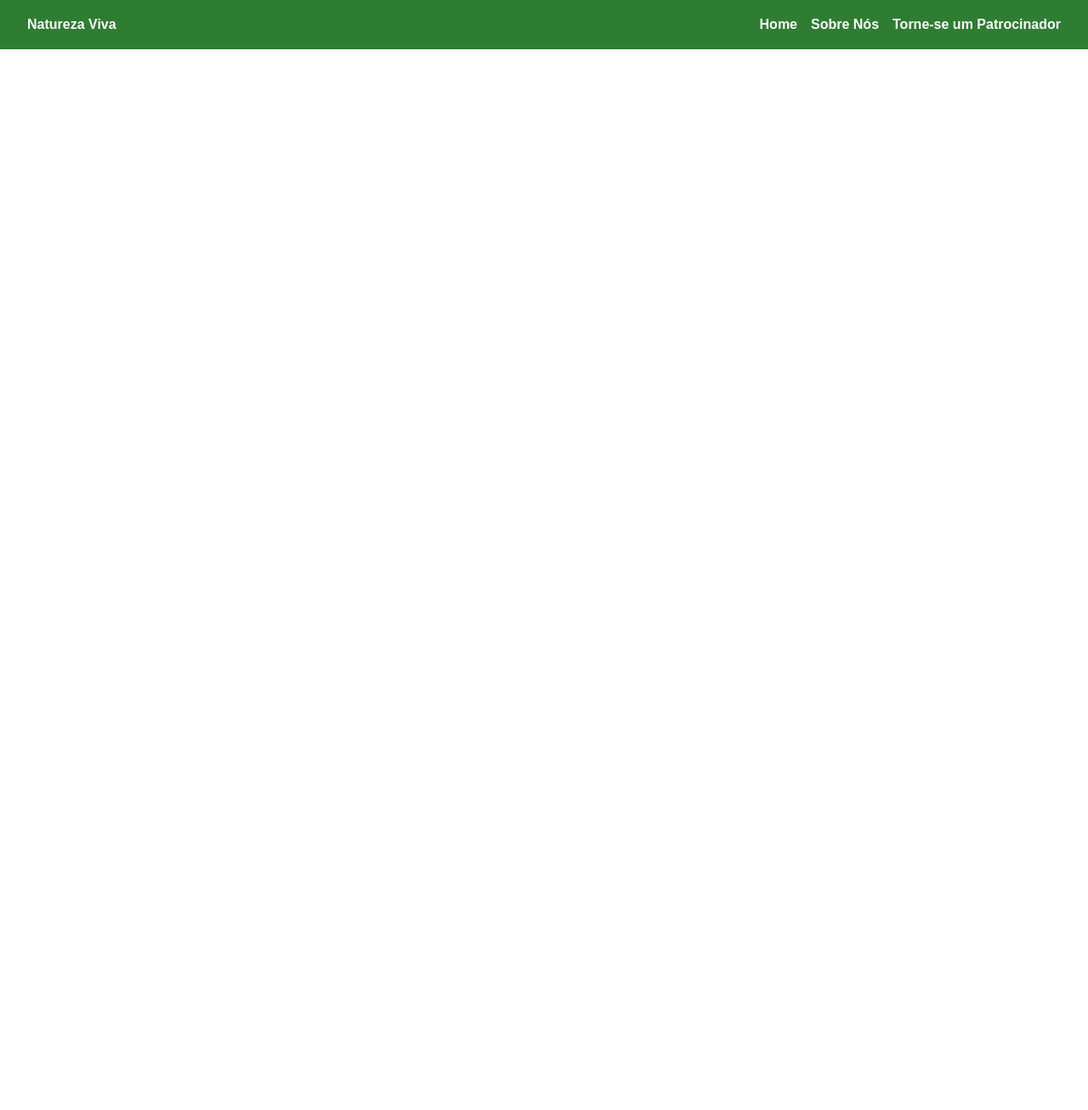
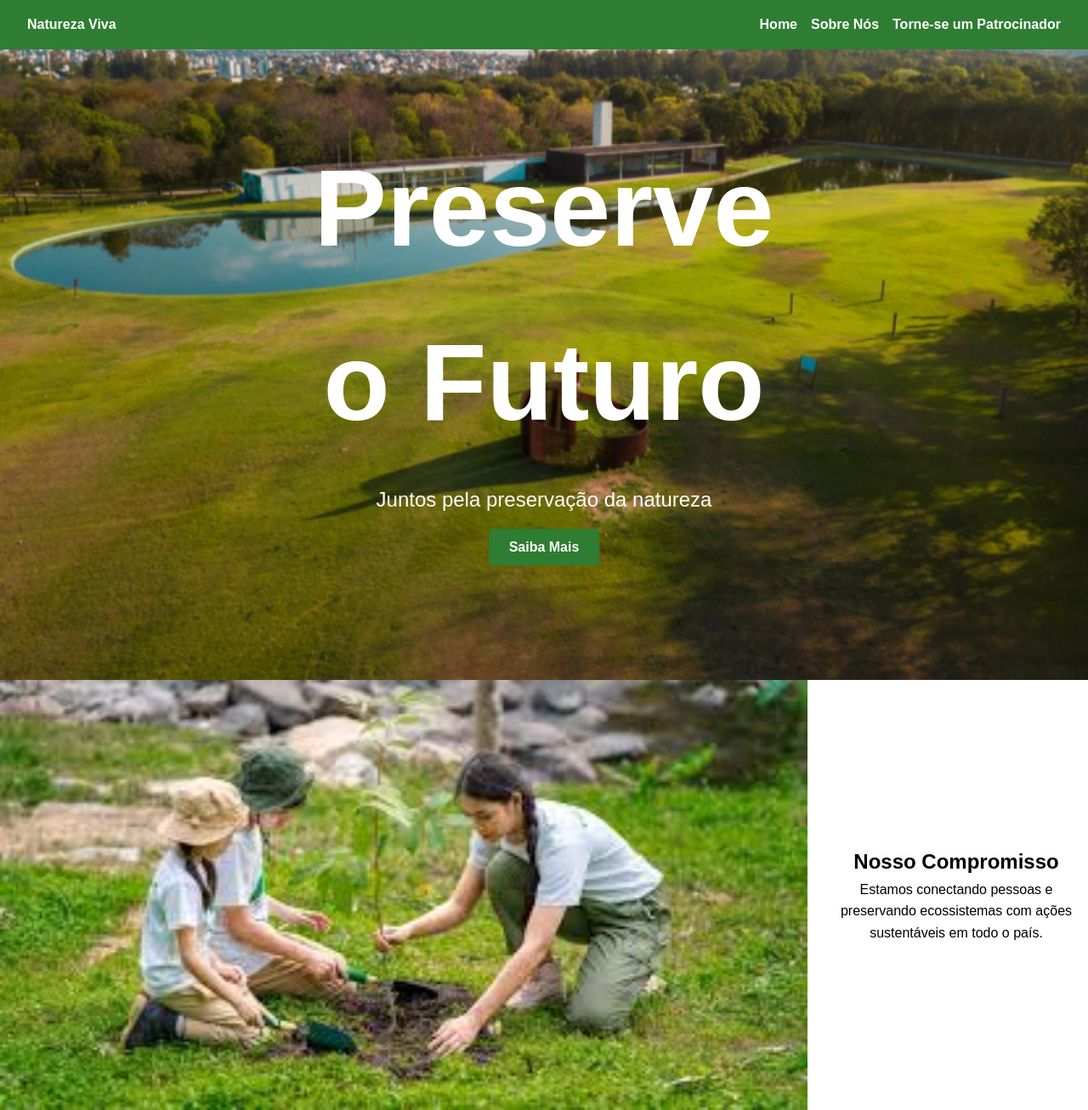
Before and after one commit to AnaCSMarques/Projeto_Natureza_Viva_, a plain HTML site: page index.html in a window 1280 px wide. Shown: the whole page at 85% size. Before the commit the page ends 800 px from the top, so only its background shows below. Drawn offline with Linux system fonts and the light colour scheme.

Commit message:
Add: banner e section 1(sobre)

```diff
--- a/css/style.css
+++ b/css/style.css
@@ -26,3 +26,61 @@ header {
     font-weight: bold;
 }
 .menu-toggle { display: none; }
+
+/*Banner*/
+.banner {
+  position: relative;
+  width: 100%;
+  height: 100vh;
+  overflow: hidden;
+}
+
+.banner img {
+  width: 100%;
+  height: 100%;
+}
+
+.banner-content {
+  position: absolute;
+  top: 50%;
+  left: 50%;
+  transform: translate(-50%, -50%);
+  text-align: center;
+  color: white;
+  z-index: 2;
+}
+
+.banner-content h1 {
+  font-size: 8rem;
+  margin-bottom: 1rem;
+}
+
+.banner-content p {
+  font-size: 1.5rem;
+  margin-bottom: 1.5rem;
+}
+
+.banner-content .btn {
+  padding: 0.8rem 1.5rem;
+  background-color: #2e7d32;
+  color: white;
+  text-decoration: none;
+  font-weight: bold;
+  border-radius: 5px;
+
+/*Sobre*/
+}
+.sobre-container {
+      display: flex;
+      flex-wrap: wrap;
+      gap: 20px;
+      align-items: center;
+}
+.sobre-container img {
+      width: 100%;
+      max-width: 950px;
+}
+.sobre-texto {
+      flex: 1;
+      text-align: center;
+}
--- a/index.html
+++ b/index.html
@@ -16,7 +16,27 @@
             <li><a href="#patrocinador">Torne-se um Patrocinador</a></li>
             </ul>
             <div class="menu-toggle" id="menu-toggle">&#9776;</div>
-    </nav>
-</header>
+        </nav>
+    </header>
+    <!-- Banner -->
+    <section class="banner" id="home">
+        <img src="/images/parque_1.png" alt="Natureza">
+        <div class="banner-content">
+            <h1>Preserve o Futuro</h1>
+            <p>Juntos pela preservação da natureza</p>
+            <a href="#sobre" class="btn">Saiba Mais</a>
+        </div>
+    </section>
+    <!-- Sobre -->
+    <section class="sobre" id="sobre">
+        <div class="sobre-container">
+        <img src="/images/familia_plantando.jpeg" alt="Natureza">
+        <div class="sobre-texto">
+            <h2>Nosso Compromisso</h2>
+            <p>Estamos conectando pessoas e preservando ecossistemas com ações sustentáveis em todo o país.</p>
+        </div>
+        </div>
+    </section>
+
 </body>
 </html>
```
